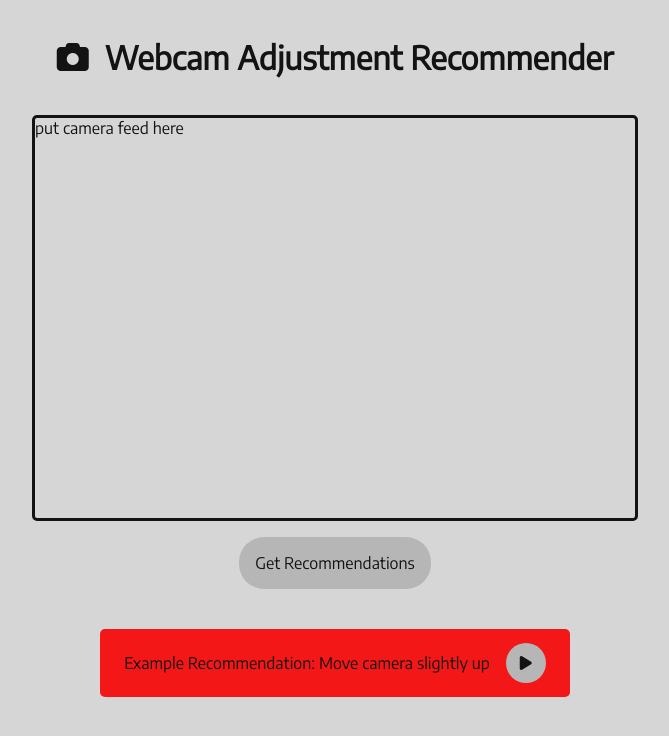
After one commit to OutdoorScientist/WebcamML, a Django app: template templates/homeWorks.html in a window 1280 px wide. The commit adds this page. Shown: the top 736 px of the page, without its empty margins (305-974 px from the left). Run offline with Django 4.2, Linux system fonts and the light colour scheme; the template is opened without the code that fills it, so the values that code supplies are empty; some libraries are stand-ins or nearby versions.

Commit message:
updated html and recommendations

```diff
--- a/CSCE665WebcamML/settings.py
+++ b/CSCE665WebcamML/settings.py
@@ -117,7 +117,7 @@ USE_TZ = True
 # Static files (CSS, JavaScript, Images)
 # https://docs.djangoproject.com/en/4.0/howto/static-files/
 
-STATIC_URL = 'static/'
+STATIC_URL = '/static/'
 
 # Default primary key field type
 # https://docs.djangoproject.com/en/4.0/ref/settings/#default-auto-field
--- a/CSCE665WebcamML/urls.py
+++ b/CSCE665WebcamML/urls.py
@@ -23,5 +23,4 @@ urlpatterns = [
     path('',views.homepage_view, name='home'),
     path('webcam_feed',views.webcam_feed, name='webcam_feed'),
     path('screenshot/',views.screenshot_view, name='screenshot'),
-
 ]
--- /dev/null
+++ b/WebcamML/static/index.css
@@ -0,0 +1,106 @@
+body {
+  background-color: rgb(214, 214, 214);
+  font-family: "Encode Sans", sans-serif;
+  color: rgb(19, 19, 19);
+}
+
+header {
+  margin-top: 2vmin;
+  width: 100%;
+  display: flex;
+  flex-direction: row;
+  align-items: center;
+  justify-content: center;
+}
+
+header i {
+  font-size: 2rem;
+  padding-right: 2vmin;
+}
+
+#feedback-section {
+  margin-top: 2vmin;
+  width: 100%;
+  display: flex;
+  flex-direction: column;
+  justify-content: center;
+  align-items: center;
+}
+
+#camera-feedback-container {
+  width: 75vmin;
+  height: 50vmin;
+  border: 3px rgb(19, 19, 19) solid;
+  border-radius: 5px;
+}
+
+#get-recs {
+  background: none;
+  color: inherit;
+  border: none;
+  padding: 0;
+  font: inherit;
+  cursor: pointer;
+  outline: inherit;
+
+  margin: 2vmin;
+  padding: 2vmin;
+  border-radius: 25px;
+  background-color: rgb(182, 182, 182);
+}
+
+#recommendations-section {
+  margin-top: 2vmin;
+  width: 100%;
+  display: flex;
+  justify-content: center;
+  align-items: center;
+  flex-direction: column;
+}
+
+.recommendation {
+  display: flex;
+  flex-direction: row;
+  align-items: center;
+  padding: 1vmin;
+  margin: 1vmin;
+  border-radius: 5px;
+  background-color: rgb(243, 23, 23);
+  padding-left: 3vmin;
+  padding-right: 3vmin;
+}
+
+.recommendationSuccess {
+  display: flex;
+  flex-direction: row;
+  align-items: center;
+  padding: 1vmin;
+  margin: 1vmin;
+  border-radius: 5px;
+  background-color: rgb(23, 255, 23);
+  padding-left: 3vmin;
+  padding-right: 3vmin;
+}
+
+.rec-button {
+  background: none;
+  color: inherit;
+  border: none;
+  padding: 0;
+  font: inherit;
+  cursor: pointer;
+  outline: inherit;
+
+  margin-left: 2vmin;
+  border-radius: 200px;
+  width: 5vmin;
+  height: 5vmin;
+  background-color: rgb(182, 182, 182);
+}
+
+.image01 {
+  resize: both;
+  width:25px;
+  height:25px;
+  background-color: rgb(0, 0, 182);
+}
--- /dev/null
+++ b/WebcamML/static/ok.css
@@ -0,0 +1,3 @@
+.ok {
+    color: blue;
+}
--- /dev/null
+++ b/templates/homeWorks.html
@@ -0,0 +1,72 @@
+<!DOCTYPE html>
+<!--[if lt IE 7]>      <html class="no-js lt-ie9 lt-ie8 lt-ie7"> <![endif]-->
+<!--[if IE 7]>         <html class="no-js lt-ie9 lt-ie8"> <![endif]-->
+<!--[if IE 8]>         <html class="no-js lt-ie9"> <![endif]-->
+<!--[if gt IE 8]>      <html class="no-js"> <!--<![endif]-->
+<html lang="en">
+  <head>
+      {% load static %}
+    <meta charset="UTF-8" />
+    <meta http-equiv="X-UA-Compatible" content="IE=edge" />
+
+    <link rel="preconnect" href="https://fonts.googleapis.com" />
+    <link rel="preconnect" href="https://fonts.gstatic.com" crossorigin />
+    <link
+      href="https://fonts.googleapis.com/css2?family=Encode+Sans&display=swap"
+      rel="stylesheet"
+    />
+
+    <script
+      src="https://kit.fontawesome.com/2e7df1c6d0.js"
+      crossorigin="anonymous"
+    ></script>
+
+    <title>Webcam Adjustment Recommender</title>
+    <meta
+      name="description"
+      content="Web application to assist people with directions to adjust their web camera"
+    />
+    <meta name="viewport" content="width=device-width, initial-scale=1" >
+    <link rel="stylesheet" href = "{% static '/index.css'%}" >
+
+  </head>
+  <body>
+    <!--[if lt IE 7]>
+      <p class="browsehappy">
+        You are using an <strong>outdated</strong> browser. Please
+        <a href="#">upgrade your browser</a> to improve your experience.
+      </p>
+    <![endif]-->
+    <header>
+      <i title="camera icon" class="fa-solid fa-camera"></i>
+      <h1 id="webpage-title">Webcam Adjustment Recommender</h1>
+    </header>
+
+    <section id="feedback-section">
+      <div id="camera-feedback-container">put camera feed here</div>
+      <button
+        title="recommendations button"
+        type="submit"
+        value="Check Camera Feed"
+        id="get-recs"
+      >
+        Get Recommendations
+      </button>
+    </section>
+
+    <section id="recommendations-section">
+      <div id="recommendations-container">
+        <div class="recommendation">
+          <p class="rec-text">
+            Example Recommendation: Move camera slightly up
+          </p>
+          <button title="play button" class="rec-button">
+            <i class="fa-solid fa-play"></i>
+          </button>
+        </div>
+      </div>
+    </section>
+
+    <script src="" async defer></script>
+  </body>
+</html>
```
Also changed, not shown: FacialDetectionDots.py (+14 -10 lines), WebcamML/templates/home.html (added, +102 -0 lines), WebcamML/templates/ok.html (added, +76 -0 lines), WebcamML/views.py (+7 -6 lines), templates/index.html (added, +70 -0 lines), color_img03.jpg, templates/home02.html (line endings or trailing spaces).
